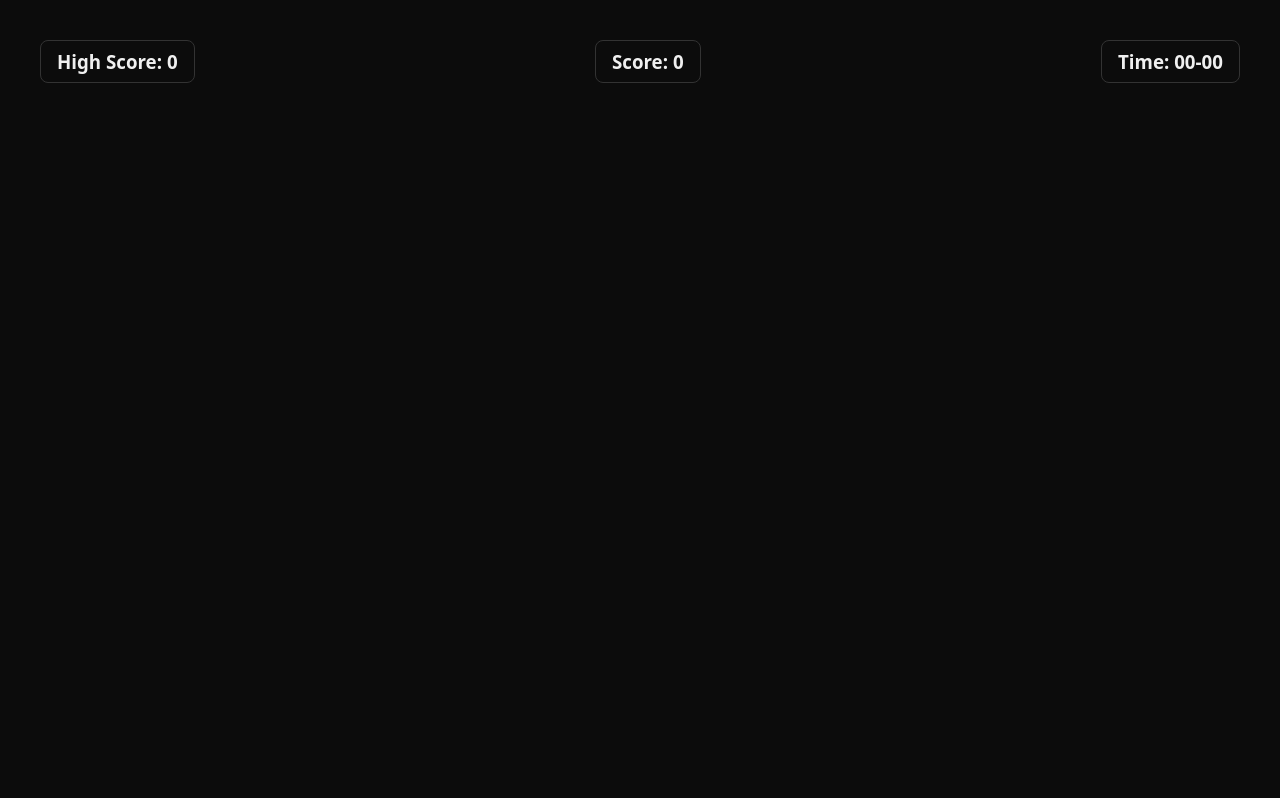
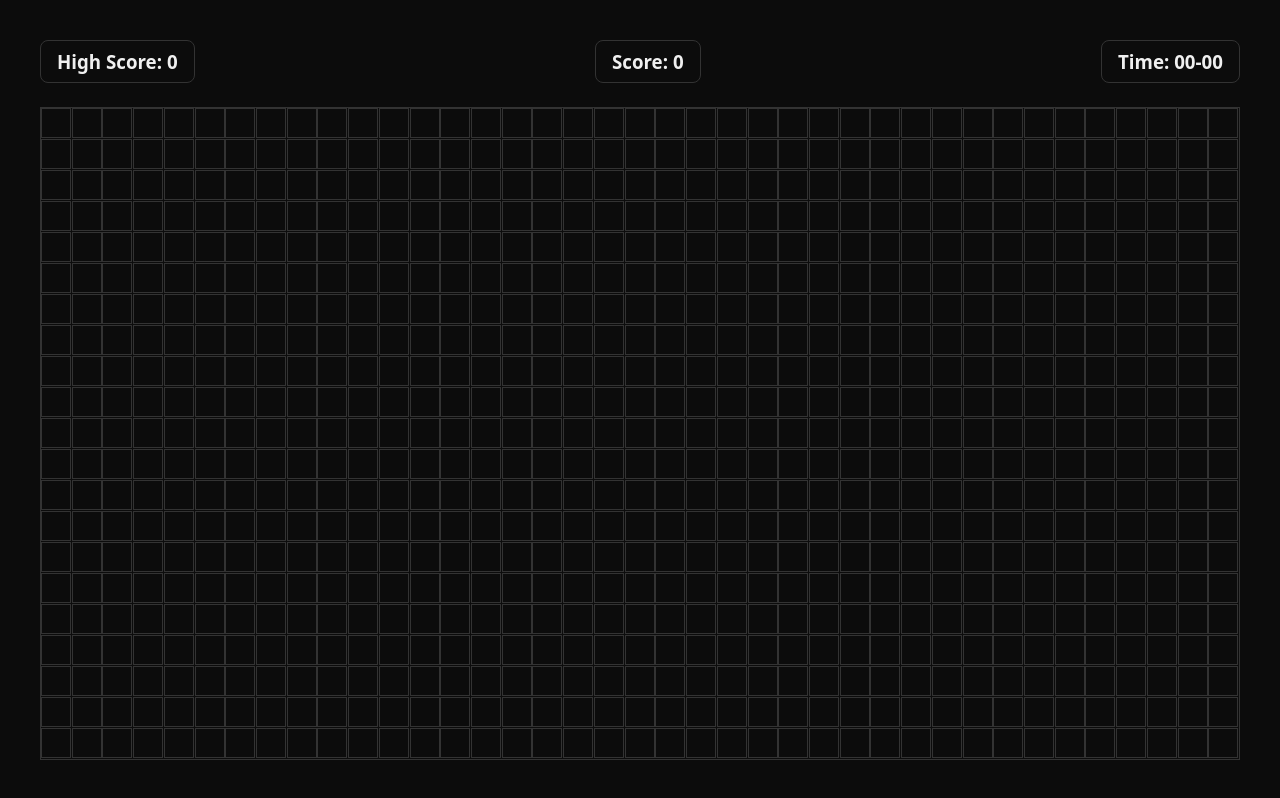
Before and after one commit to suraj6-21/Snake_Game, a plain HTML site: page index.html in a window 1280 px wide. Drawn offline with Linux system fonts and the light colour scheme.

Commit message:
Implement game board layout and styling with dynamic block creation

```diff
--- a/index.html
+++ b/index.html
@@ -1,11 +1,13 @@
 <!DOCTYPE html>
 <html lang="en">
+
 <head>
     <meta charset="UTF-8">
     <meta name="viewport" content="width=device-width, initial-scale=1.0">
     <link rel="stylesheet" href="style.css">
     <title>Snake Game</title>
 </head>
+
 <body>
 
     <main>
@@ -27,8 +29,12 @@
                     </h3>
                 </div>
             </div>
+
+
             <div class="board"></div>
         </section>
     </main>
+
+    <script src="script.js"></script>
 </body>
 </html>
--- /dev/null
+++ b/script.js
@@ -0,0 +1,12 @@
+const board = document.querySelector(".board")
+const blockHeight = 30
+const blockWidth = 30
+
+const cols = Math.floor(board.clientWidth / blockWidth)
+const rows = Math.floor(board.clientHeight / blockHeight)
+
+for (let i = 0; i < cols * rows; i++) {
+    const block = document.createElement('div')
+    block.classList.add('block')
+    board.appendChild(block)
+}
--- a/style.css
+++ b/style.css
@@ -53,6 +53,10 @@ section {
 }
 
 section {
+    height: 100%;
+    display: flex;
+    flex-direction: column;
+    gap: var(--space-lg);
     padding: var(--space-2xl);
 }
 
@@ -69,3 +73,18 @@ section .infos {
 }
 
                     /*  Snake Bord  */
+
+.board{
+    /* border:  white; */
+    border: 1px solid var(--border-primary-color);
+    flex-grow: 1;
+    display: grid;
+    grid-template-columns: repeat(auto-fill, minmax(30px, 1fr));
+    grid-template-rows: repeat(auto-fill, minmax(30px, 1fr));
+}
+
+.block{
+    height: 30px;
+    width: 30px;
+    border: 1px solid var(--border-primary-color);
+}
```
